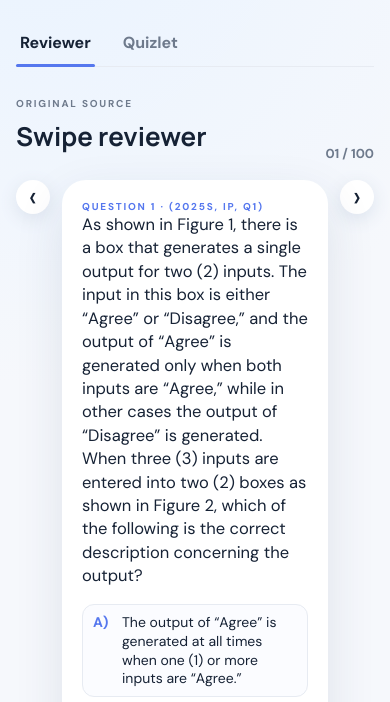
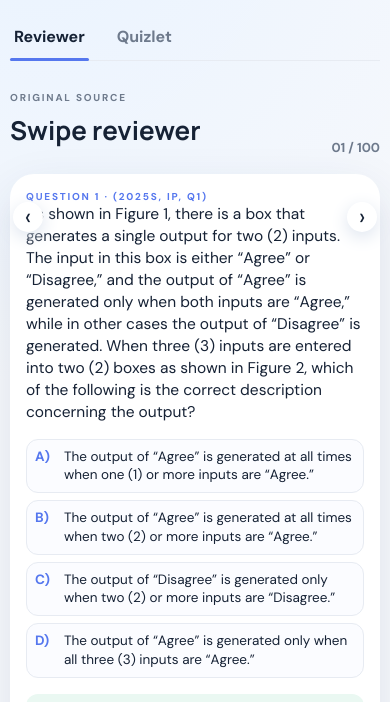
Before and after one commit to alluenacenabre-cyber/philnits-reviewer, a website: page index.html in a window 390 px wide. Shown: the part 111-813 px from the top of the page. Drawn offline with Linux system fonts and the light colour scheme.

Commit message:
Optimize reviewer for mobile width

```diff
--- a/index.html
+++ b/index.html
@@ -9,7 +9,7 @@
   <link rel="preconnect" href="https://fonts.gstatic.com" crossorigin>
   <link href="https://fonts.googleapis.com/css2?family=DM+Sans:wght@400;500;600;700&family=Manrope:wght@700;800&display=swap" rel="stylesheet">
   <link rel="stylesheet" href="styles.css?v=2" />
-  <link rel="stylesheet" href="overrides.css?v=3" />
+  <link rel="stylesheet" href="overrides.css?v=4" />
 </head>
 <body>
   <main class="shell">
--- a/overrides.css
+++ b/overrides.css
@@ -2,3 +2,5 @@
 .answer-reveal p,.answer-feedback p,.mistake p{margin:10px 0 0;line-height:1.55}
 .reviewer-card{min-height:0;padding:20px;overflow:visible}.question-text{font-size:16.5px;line-height:1.42}.choices{gap:7px;margin-top:16px}.choices>div{gap:9px;line-height:1.35;padding:8px 10px;font-size:14px}.source-details{margin-top:16px;padding-top:10px}.source-details img{max-height:360px;margin-top:10px}.answer-reveal{margin-top:16px;padding:11px;font-size:12px}.quiz-card{padding:17px}.quiz-card .question-text{font-size:15.5px;line-height:1.42}.answer-grid{gap:7px}.answer-grid button{padding:9px 10px;font-size:13.5px;line-height:1.3}.answer-feedback{margin-top:11px;padding:10px;font-size:12.5px}
 .reviewer-wrap{align-items:flex-start}.reviewer-card{aspect-ratio:auto!important;height:auto;overflow:visible;align-self:flex-start}
+.reviewer-card,.quiz-card{width:100%}
+@media(max-width:600px){.shell{max-width:none;padding:16px 10px}.reviewer-wrap{display:block;position:relative}.reviewer-card{width:100%;padding:16px}.reviewer-wrap>.nav-arrow{position:absolute;z-index:3;top:28px;width:30px;height:30px;font-size:24px}.reviewer-wrap>.nav-arrow.left{left:3px}.reviewer-wrap>.nav-arrow.right{right:3px}.question-text{font-size:15.5px}.choices>div{font-size:13.5px;padding:8px}.quiz-card{padding:14px}}
```
